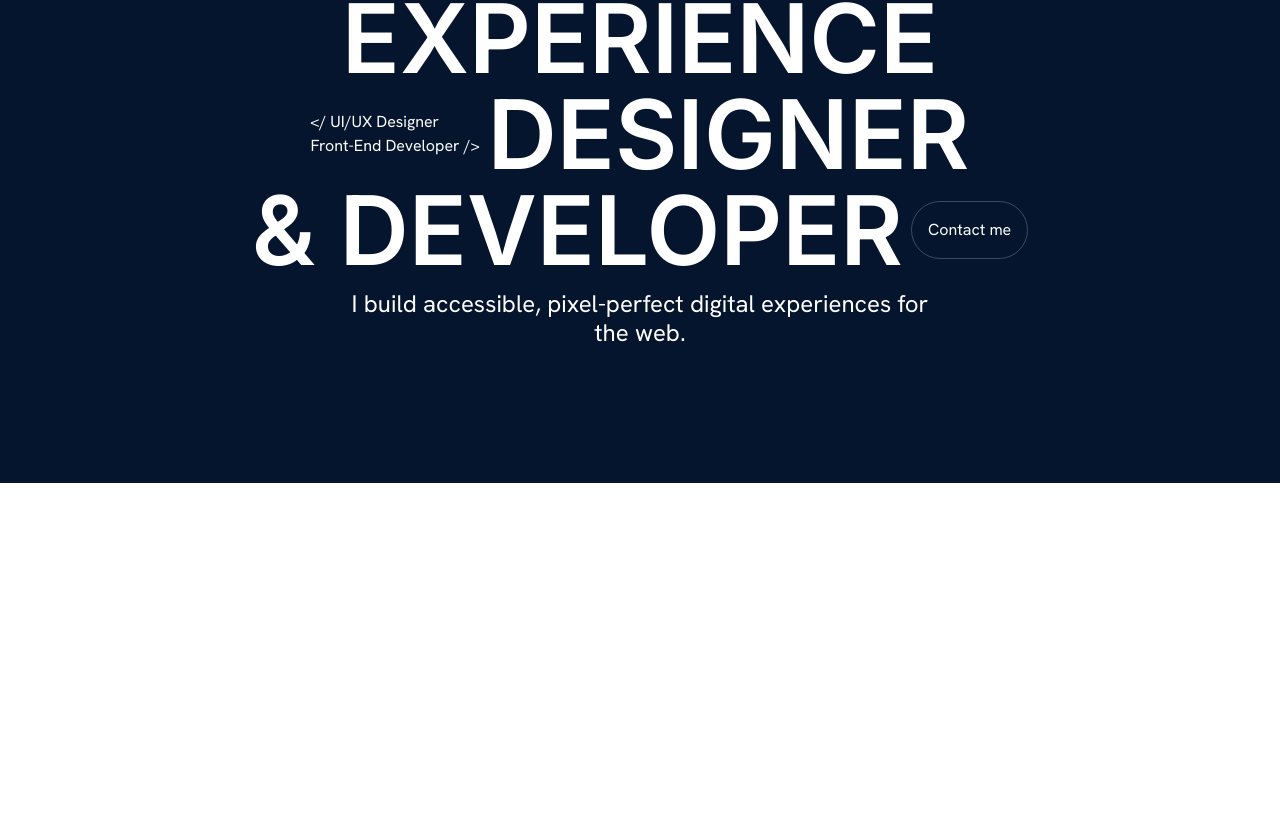
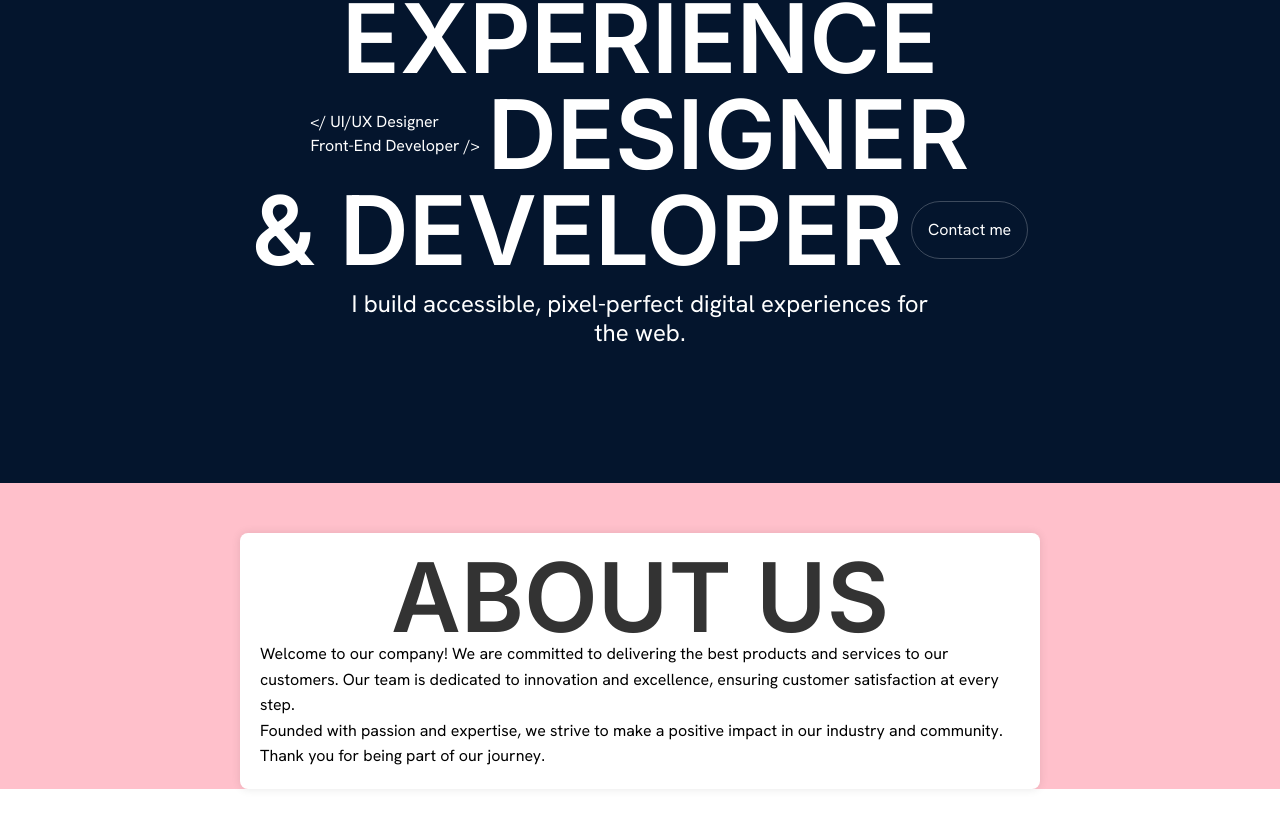
Before and after one commit to Acollins65/Collins_Dev_Portfolio, a React (Vite) app: page / in a window 1280 px wide. Shown: the part 237-1064 px from the top of the page. Before the commit the page ends 800 px from the top, so only its background shows below. Built offline with nearby package versions, Linux system fonts and the light colour scheme.

Commit message:
Creating about us section

```diff
--- a/src/App.jsx
+++ b/src/App.jsx
@@ -1,6 +1,7 @@
 import "./App.css";
 import { Hero } from "./Components/Hero/Hero";
 import { Navbar } from "./Components/Navbar/Navbar";
+import { About } from "./Components/About/About";
 
 function App() {
   return (
@@ -8,6 +9,7 @@ function App() {
       <div className="contentWrapper">
         <Navbar />
         <Hero />
+        <About />
       </div>
     </>
   );
--- /dev/null
+++ b/src/Components/About/About.jsx
@@ -0,0 +1,32 @@
+import React from "react";
+
+export const About = () => {
+  return (
+    <div>
+      <div
+        style={{
+          maxWidth: "800px",
+          margin: "50px auto",
+          background: "white",
+          padding: "20px",
+          borderRadius: "8px",
+          boxShadow: "0 0 10px rgba(0, 0, 0, 0.1)",
+          color: "black",
+        }}
+      >
+        <h1 style={{ textAlign: "center", color: "#333" }}>About Us</h1>
+        <p style={{ color: "black", lineHeight: 1.6 }}>
+          Welcome to our company! We are committed to delivering the best
+          products and services to our customers. Our team is dedicated to
+          innovation and excellence, ensuring customer satisfaction at every
+          step.
+        </p>
+        <p style={{ color: "black", lineHeight: 1.6 }}>
+          Founded with passion and expertise, we strive to make a positive
+          impact in our industry and community. Thank you for being part of our
+          journey.
+        </p>
+      </div>
+    </div>
+  );
+};
```
Also changed, not shown: src/Components/About/About.module.css (added).
